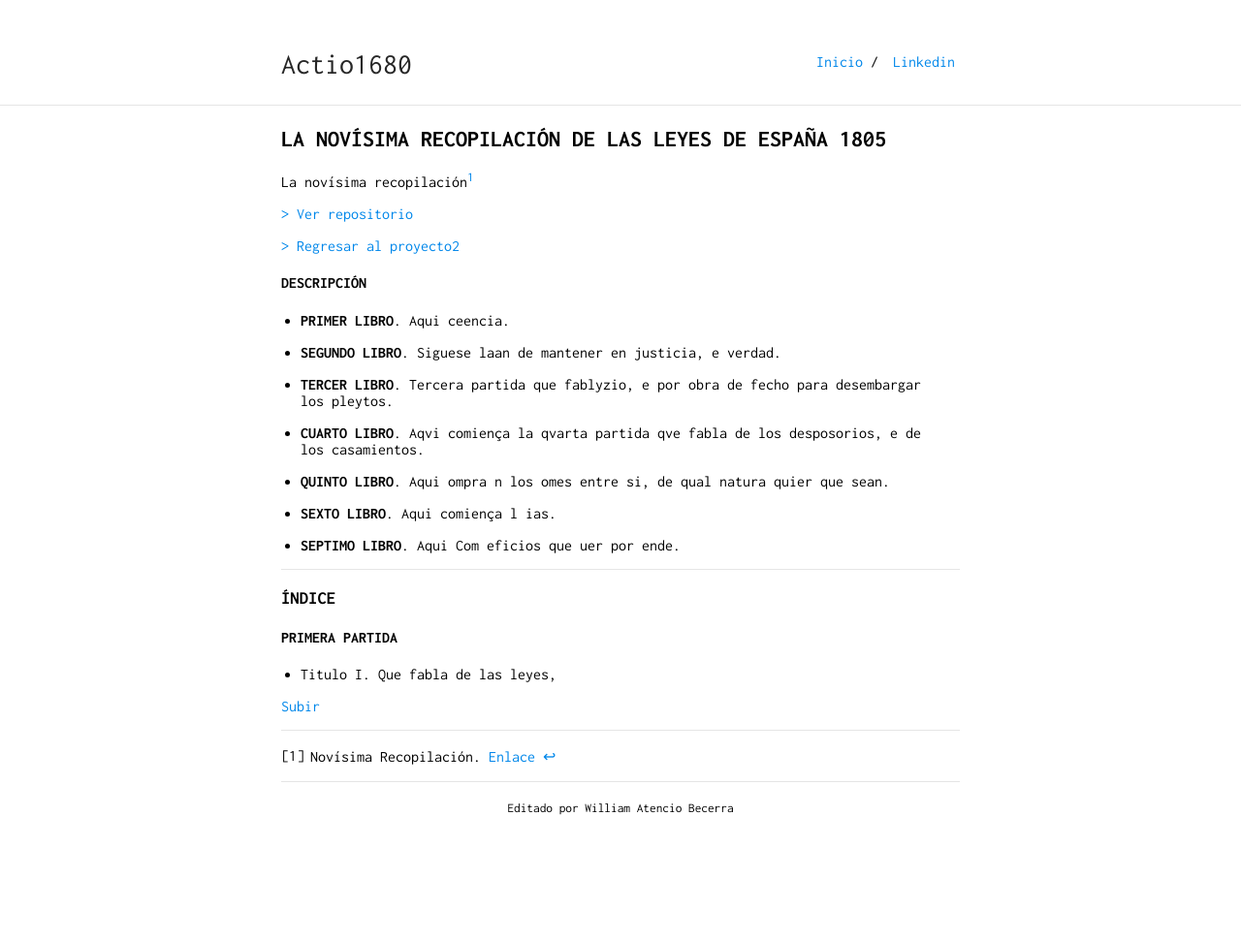
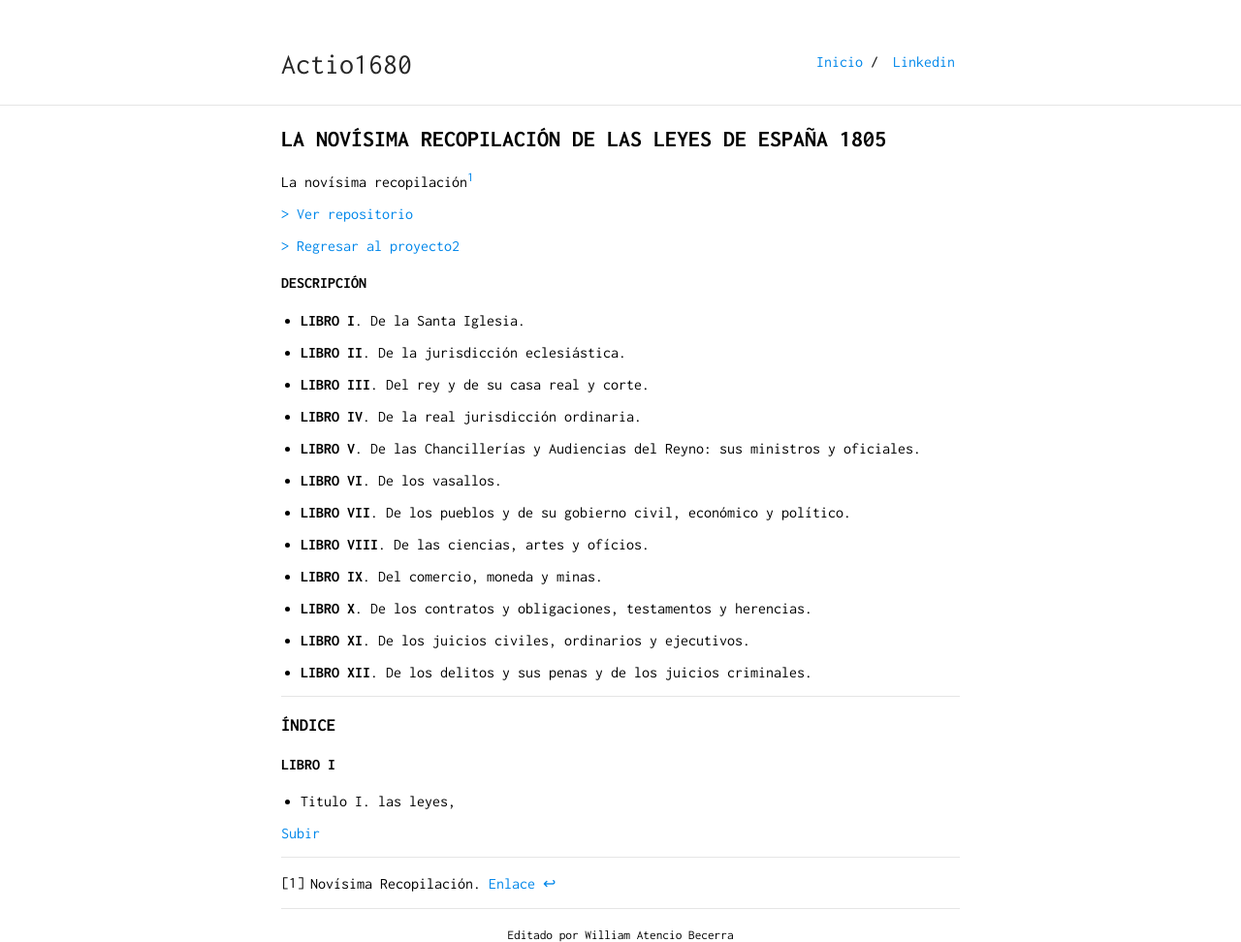
Before and after one commit to actio1680/actio1680.github.io, a Jekyll site: the page built from proyecto2/novisimarecopilacion.md, in a window 1280 px wide. Shown: the whole page at 97% size. Built offline with Jekyll 4.4.1, drawn with Linux system fonts in a browser that asks for light colours; our own code applies the rules of GitHub Pages for plain Markdown files; before the commit the page ends 900 px from its top, so only the background shows below that.

Commit message:
Update novisimarecopilacion.md

```diff
--- a/proyecto2/novisimarecopilacion.md
+++ b/proyecto2/novisimarecopilacion.md
@@ -9,25 +9,37 @@ La novísima recopilación[^1]
 [> Regresar al proyecto2](https://actio1680.github.io/proyecto2/presentacion2)
 
 #### DESCRIPCIÓN
-- **PRIMER LIBRO**. Aqui ceencia.
+- **LIBRO I**. De la Santa Iglesia.
 
-- **SEGUNDO LIBRO**. Siguese laan de mantener en justicia, e verdad.
+- **LIBRO II**. De la jurisdicción eclesiástica.
 
-- **TERCER LIBRO**. Tercera partida que fablyzio, e por obra de fecho para desembargar los pleytos.
+- **LIBRO III**. Del rey y de su casa real y corte.
 
-- **CUARTO LIBRO**. Aqvi comiença la qvarta partida qve fabla de los desposorios, e de los casamientos.
+- **LIBRO IV**. De la real jurisdicción ordinaria.
 
-- **QUINTO LIBRO**. Aqui ompra n los omes entre si, de qual natura quier que sean.
+- **LIBRO V**. De las Chancillerías y Audiencias del Reyno: sus ministros y oficiales.
 
-- **SEXTO LIBRO**. Aqui comiença l ias.
+- **LIBRO VI**. De los vasallos.
 
-- **SEPTIMO LIBRO**. Aqui Com eficios que uer por ende.
+- **LIBRO VII**. De los pueblos y de su gobierno civil, económico y político.
+
+- **LIBRO VIII**. De las ciencias, artes y ofícios.
+
+- **LIBRO IX**. Del comercio, moneda y minas.
+
+- **LIBRO X**. De los contratos y obligaciones, testamentos y herencias.
+
+- **LIBRO XI**. De los juicios civiles, ordinarios y ejecutivos.
+
+- **LIBRO XII**. De los delitos y sus penas y de los juicios criminales.
 
 ---
 ### ÍNDICE
-#### PRIMERA PARTIDA
+#### LIBRO I
 
-- Titulo I. Que fabla de las leyes,
+- Titulo I. las leyes,
+
+
 
 
 
```
